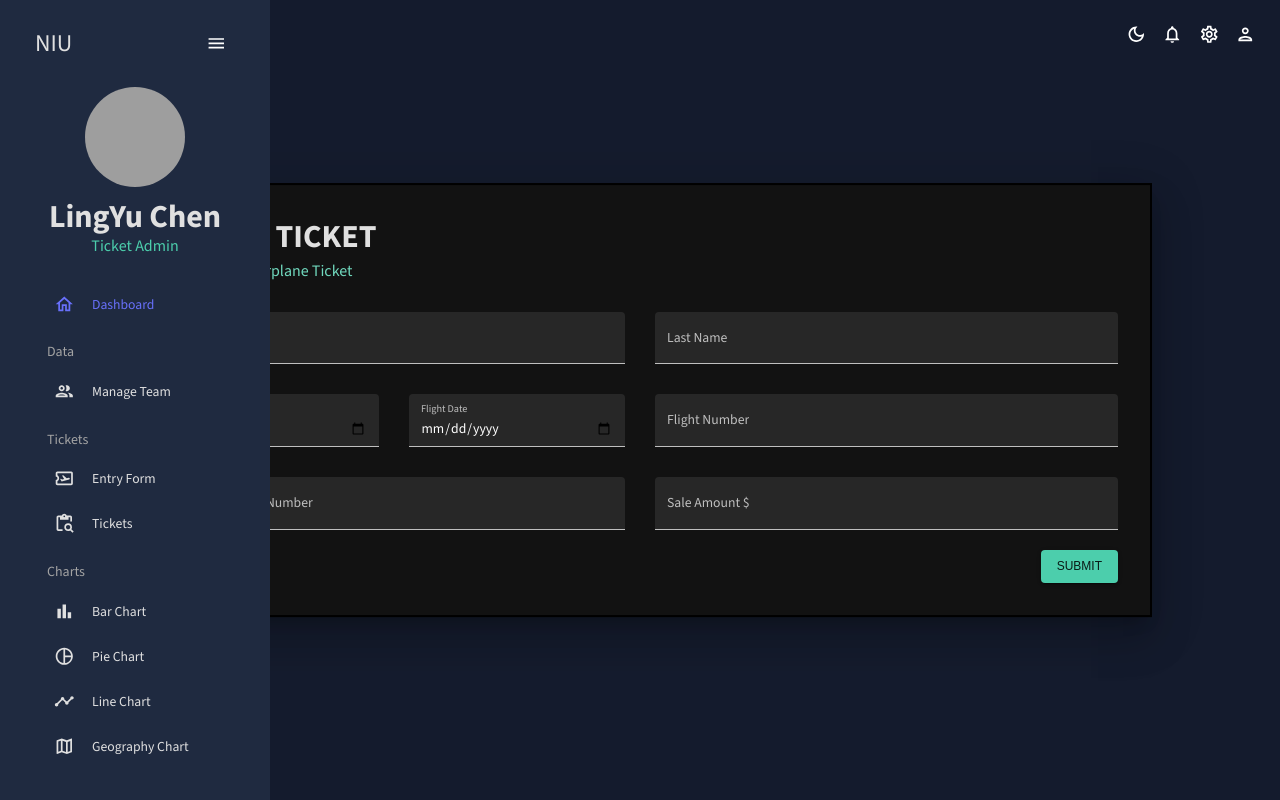
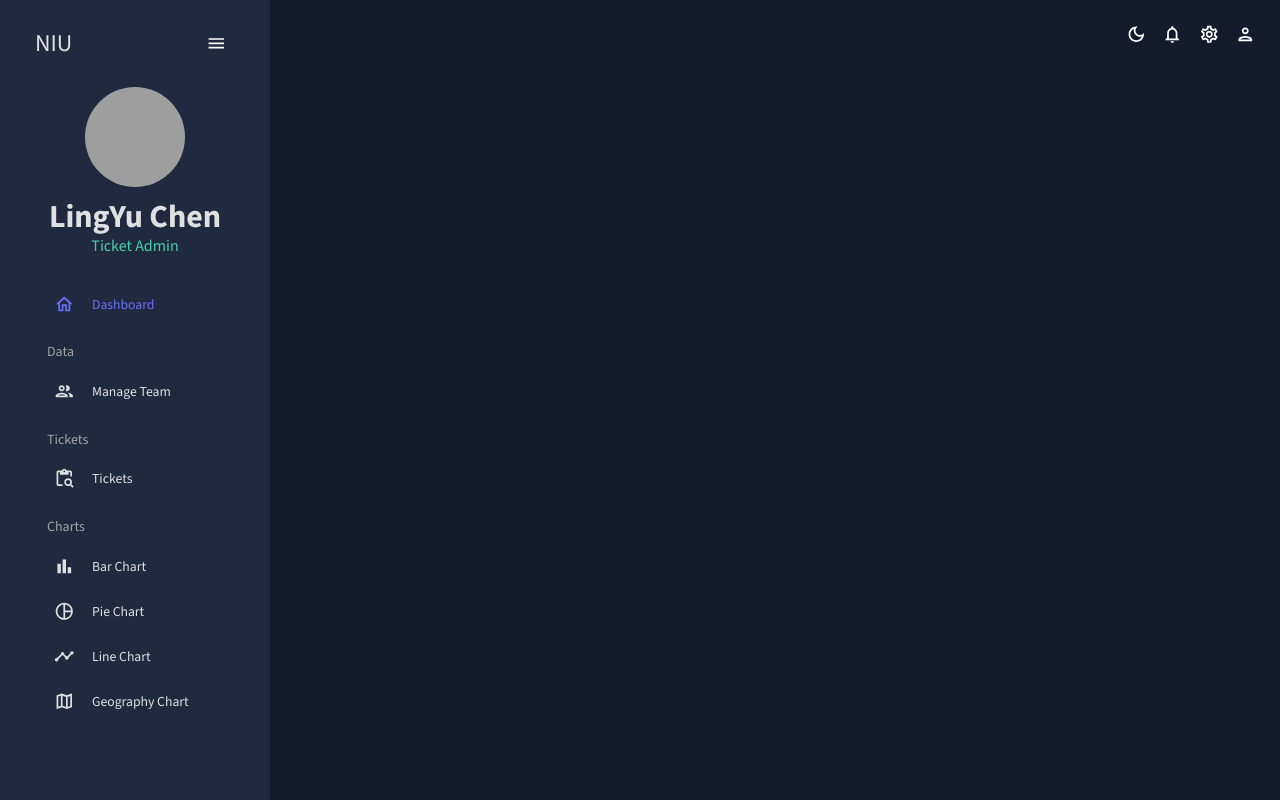
Before and after one commit to LinYuMachi/AirplaneTicketsManagement_React, a React (Create React App) app: page /form in a window 1280 px wide. Built offline with nearby package versions, Linux system fonts and the light colour scheme; grey boxes are pictures that could not be loaded.

Commit message:
Used code from gitHub to ensure correct logic for popup modal

```diff
--- a/src/App.js
+++ b/src/App.js
@@ -32,7 +32,7 @@ function App() {
               <Route path="/team" element={<Team/>} />
               <Route path="/tickets" element={<Tickets/>} />
               {/* <Route path="/invoices" element={<Invoices/>} /> */}
-              <Route path="/form" element={<Form/>} />
+              {/* <Route path="/form" element={<Form/>} /> */}
               {/* <Route path="/bar" element={<Bar/>} /> */}
               {/* <Route path="/pie" element={<Pie/>} /> */}
               {/* <Route path="/line" element={<Line/>} /> */}
--- a/src/scenes/form/index.jsx
+++ b/src/scenes/form/index.jsx
@@ -1,71 +1,34 @@
-import { Box, Button, TextField, Modal } from "@mui/material";
+import { Box, Button, TextField } from "@mui/material";
 import { Formik } from "formik";
 import * as yup from "yup";
 import useMediaQuery from "@mui/material/useMediaQuery";
 import Header from "../../components/Header";
 
-const initialValues = {
-  firstName: "",
-  lastName: "",
-  saleDate: "",
-  flightDate: "",
-  documentationNumber: "",
-  flightNumber: "",
-  saleAmount: "",
-};
-
-const phoneRegEx =
-  /^[\+]?[(]?[0-9]{3}[)]?[-\s\.]?[0-9]{3}[-\s\.]?[0-9]{4,6}$/im;
-const dateRegEx =
-  /^\d{4}[\/\-](0?[1-9]|1[012])[\/\-](0?[1-9]|[12][0-9]|3[01])$/;
-
-const userSchema = yup.object().shape({
-  firstName: yup.string().required("required"),
-  lastName: yup.string().required("required"),
-  email: yup.string().email("Invalid email"),
-  contact: yup
-    .string()
-    .matches(phoneRegEx, "Phone number is not valid")
-    .required("required"),
-  saleDate: yup
-    .string()
-    .matches(dateRegEx, "Date value is not valid")
-    .required("required"),
-  flightDate: yup
-    .string()
-    .matches(dateRegEx, "Date value is not valid")
-    .required("required"),
-  documentationNumber: yup.string().required("required"),
-  flightNumber: yup.string().required("required"),
-  saleAmount: yup.string().required("required"),
-});
-
-const Form = ({ open, onClose }) => {
+const Form = () => {
   const isNonMobile = useMediaQuery("(min-width:600px)");
 
   const handleFormSubmit = (values) => {
     console.log(values);
-    onClose();
   };
 
   return (
     <Box sx={{
-          position: 'absolute',
-          top: '50%',
-          left: '50%',
-          transform: 'translate(-50%, -50%)',
+      position: "absolute",
+      top: "50%",
+      left: "50%",
+      transform: "translate(-50%, -50%)",
       width: "80%",
-          bgcolor: 'background.paper',
-          border: '2px solid #000',
+      bgcolor: "background.paper",
+      border: "2px solid #000",
       boxShadow: 24,
       p: 4,
     }}>
-        <Header title="CREATE TICKET" subtitle="Create a New Airplane Ticket" />
+      <Header title="CREATE TICKET" subtitle="Create a New Ticket" />
 
       <Formik
         onSubmit={handleFormSubmit}
         initialValues={initialValues}
-          validationSchema={userSchema}
+        validationSchema={checkoutSchema}
       >
         {({
           values,
@@ -113,83 +76,59 @@ const Form = ({ open, onClose }) => {
               <TextField
                 fullWidth
                 variant="filled"
-                  type="date"
-                  label="Sale Date"
+                type="text"
+                label="Email"
                 onBlur={handleBlur}
                 onChange={handleChange}
-                  value={values.saleDate}
-                  InputLabelProps={{
-                    shrink: true,
-                  }}
-                  name="saleDate"
-                  error={!!touched.saleDate && !!errors.saleDate}
-                  helperText={touched.saleDate && errors.saleDate}
-                  sx={{ gridColumn: "span 1" }}
-                />
-                <TextField
-                  fullWidth
-                  variant="filled"
-                  type="date"
-                  label="Flight Date"
-                  onBlur={handleBlur}
-                  onChange={handleChange}
-                  value={values.flightDate}
-                  InputLabelProps={{
-                    shrink: true,
-                  }}
-                  name="flightDate"
-                  error={!!touched.flightDate && !!errors.flightDate}
-                  helperText={touched.flightDate && errors.flightDate}
-                  sx={{ gridColumn: "span 1" }}
+                value={values.email}
+                name="email"
+                error={!!touched.email && !!errors.email}
+                helperText={touched.email && errors.email}
+                sx={{ gridColumn: "span 4" }}
               />
               <TextField
                 fullWidth
                 variant="filled"
                 type="text"
-                  label="Flight Number"
+                label="Contact Number"
                 onBlur={handleBlur}
                 onChange={handleChange}
-                  value={values.flightNumber}
-                  name="flightNumber"
-                  error={!!touched.flightNumber && !!errors.flightNumber}
-                  helperText={touched.flightNumber && errors.flightNumber}
-                  sx={{ gridColumn: "span 2" }}
+                value={values.contact}
+                name="contact"
+                error={!!touched.contact && !!errors.contact}
+                helperText={touched.contact && errors.contact}
+                sx={{ gridColumn: "span 4" }}
               />
               <TextField
                 fullWidth
                 variant="filled"
                 type="text"
-                  label="Documentation Number"
+                label="Address 1"
                 onBlur={handleBlur}
                 onChange={handleChange}
-                  value={values.documentationNumber}
-                  name="documentationNumber"
-                  error={
-                    !!touched.documentationNumber &&
-                    !!errors.documentationNumber
-                  }
-                  helperText={
-                    touched.documentationNumber && errors.documentationNumber
-                  }
-                  sx={{ gridColumn: "span 2" }}
+                value={values.address1}
+                name="address1"
+                error={!!touched.address1 && !!errors.address1}
+                helperText={touched.address1 && errors.address1}
+                sx={{ gridColumn: "span 4" }}
               />
               <TextField
                 fullWidth
                 variant="filled"
-                  type="number"
-                  label="Sale Amount $"
+                type="text"
+                label="Address 2"
                 onBlur={handleBlur}
                 onChange={handleChange}
-                  value={values.saleAmount}
-                  name="saleAmount"
-                  error={!!touched.saleAmount && !!errors.saleAmount}
-                  helperText={touched.saleAmount && errors.saleAmount}
-                  sx={{ gridColumn: "span 2" }}
+                value={values.address2}
+                name="address2"
+                error={!!touched.address2 && !!errors.address2}
+                helperText={touched.address2 && errors.address2}
+                sx={{ gridColumn: "span 4" }}
               />
             </Box>
             <Box display="flex" justifyContent="end" mt="20px">
               <Button type="submit" color="secondary" variant="contained">
-                  Submit
+                Create New User
               </Button>
             </Box>
           </form>
@@ -199,4 +138,27 @@ const Form = ({ open, onClose }) => {
   );
 };
 
+const phoneRegExp =
+  /^((\+[1-9]{1,4}[ -]?)|(\([0-9]{2,3}\)[ -]?)|([0-9]{2,4})[ -]?)*?[0-9]{3,4}[ -]?[0-9]{3,4}$/;
+
+const checkoutSchema = yup.object().shape({
+  firstName: yup.string().required("required"),
+  lastName: yup.string().required("required"),
+  email: yup.string().email("invalid email").required("required"),
+  contact: yup
+    .string()
+    .matches(phoneRegExp, "Phone number is not valid")
+    .required("required"),
+  address1: yup.string().required("required"),
+  address2: yup.string().required("required"),
+});
+const initialValues = {
+  firstName: "",
+  lastName: "",
+  email: "",
+  contact: "",
+  address1: "",
+  address2: "",
+};
+
 export default Form;
--- a/src/scenes/global/Sidebar.jsx
+++ b/src/scenes/global/Sidebar.jsx
@@ -164,13 +164,13 @@ const Sidebar = () => {
             >
                 Tickets
             </Typography>
-            <Item
+            {/* <Item
                 title="Entry Form"
                 to="/form"
                 icon={<AirplaneTicketOutlinedIcon />}
                 selected={selected}
                 setSelected={setSelected}
-            />
+            /> */}
             <Item
                 title="Tickets"
                 to="/tickets"
```
Lines whose indentation alone changed are shown as unchanged.
